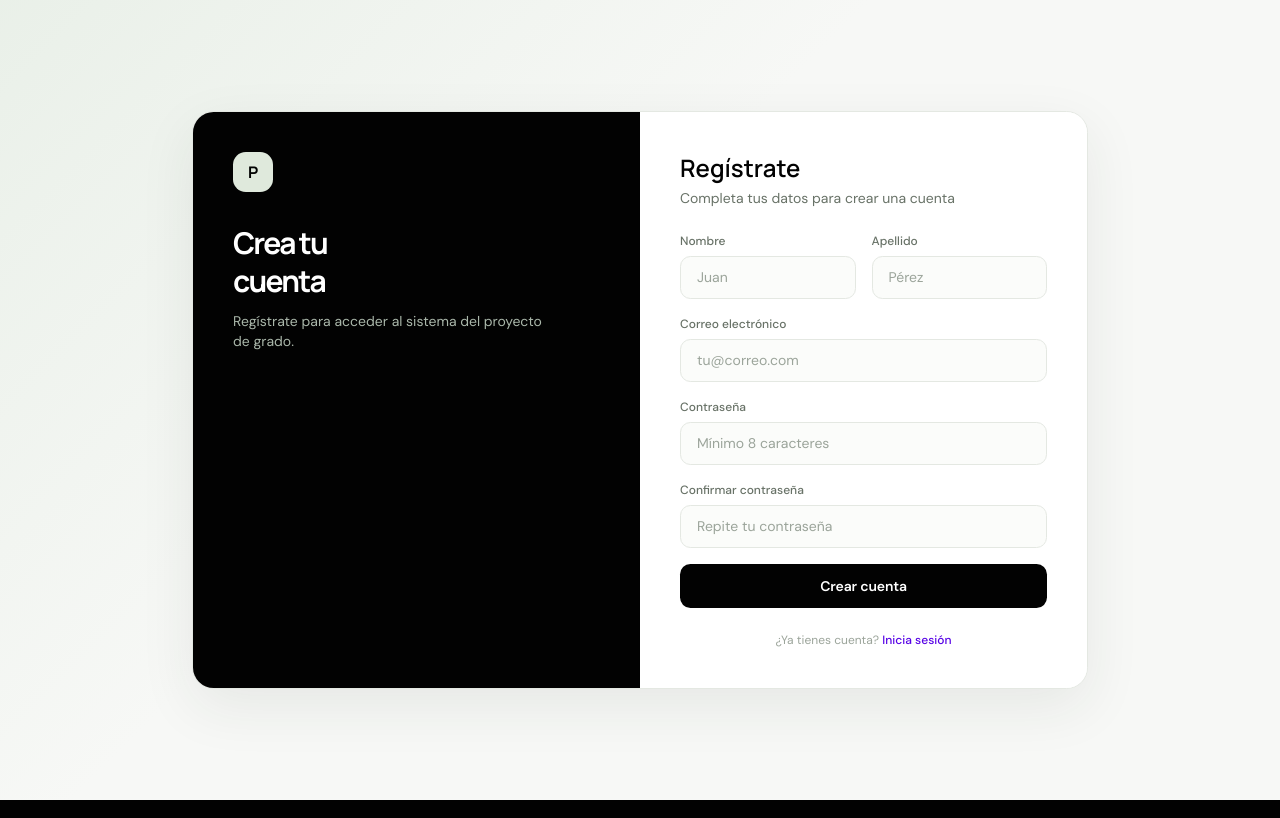
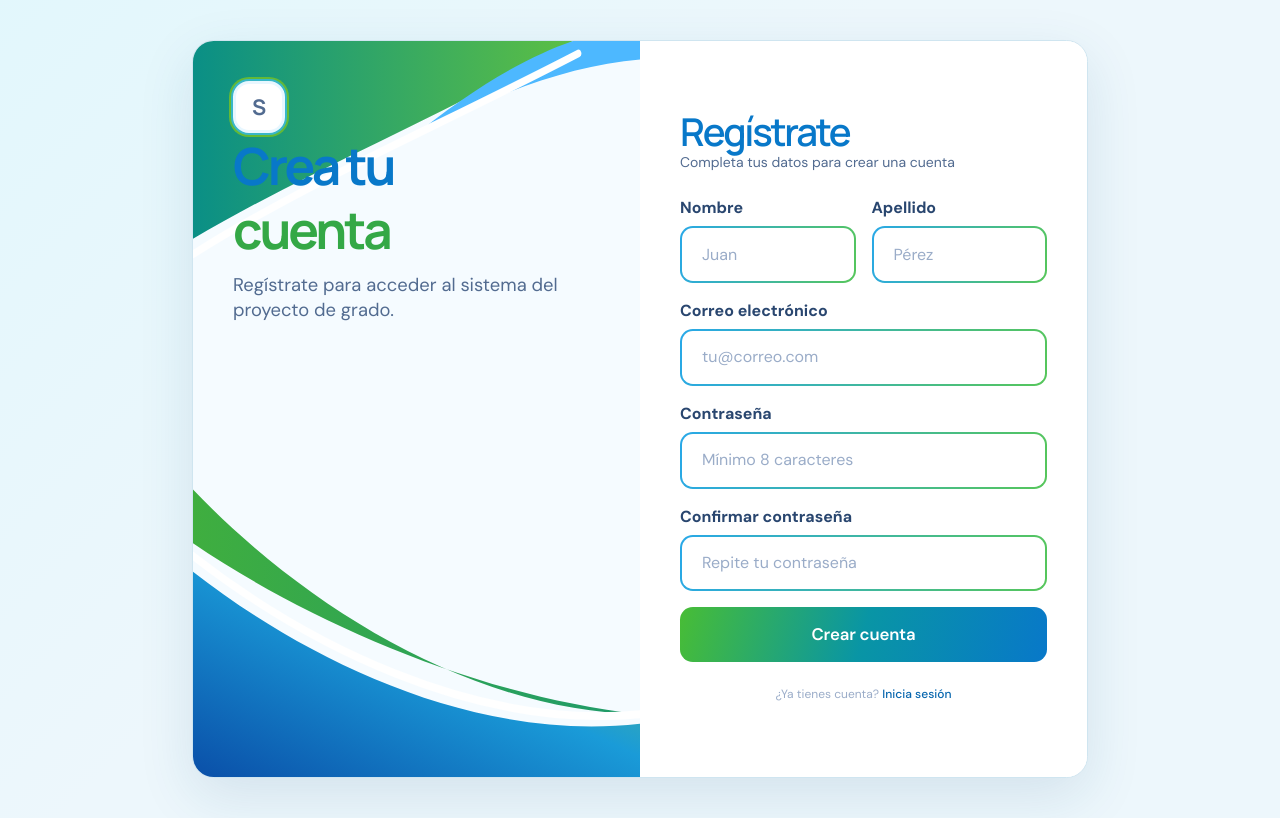
Before and after one commit to rcomunica/SmartGrade, a PHP site: page /views/register.php in a window 1280 px wide. Run offline with PHP 8.4, Linux system fonts and the light colour scheme; a stand-in replaces the project's code that opens the database connection; some libraries are stand-ins or nearby versions.

Commit message:
New UX/UI Desing

```diff
--- a/views/css/styles.css
+++ b/views/css/styles.css
@@ -5,35 +5,35 @@
 
 :root {
   /* --- Colores fondo --- */
-  --color-bg: #f7f8f6;
+  --color-bg: #f4f9fc;
   --color-surface: #ffffff;
-  --color-surface-alt: #f0f3ee;
-  --color-border: #e4e8e2;
+  --color-surface-alt: #e9f5fb;
+  --color-border: #d8e8f0;
   --color-border-focus: var(--color-primary);
 
   /* --- Texto --- */
-  --color-text: #020202;
-  --color-text-muted: #687267;
-  --color-text-dim: #9ba49a;
+  --color-text: #17345b;
+  --color-text-muted: #526b90;
+  --color-text-dim: #9aacc8;
   --color-text-inverse: #ffffff;
 
   /* --- Marca / acciones botones, etc. --- */
-  --color-primary: #5800e6;
-  --color-primary-hover: #5600e6;
-  --color-primary-soft: #e6eee5;
+  --color-primary: #0878c9;
+  --color-primary-hover: #0565ae;
+  --color-primary-soft: #e4f2fb;
 
   /* --- Estados --- */
-  --color-danger: #b45e52;
-  --color-danger-border: #efd8d2;
-  --color-danger-bg: #fbefec;
-
-  --color-success: #4d7b5b;
-  --color-success-border: #d5e7d8;
-  --color-success-bg: #edf7ef;
+  --color-danger: #b44e57;
+  --color-danger-border: #f0d5d8;
+  --color-danger-bg: #fff0f1;
+
+  --color-success: #269b62;
+  --color-success-border: #cfe9dc;
+  --color-success-bg: #edf9f2;
 
   /* --- Superficies interactivas (hover states, inputs) --- */
-  --color-overlay-soft: #f5f7f4;
-  --color-overlay-medium: #edf1eb;
+  --color-overlay-soft: #fbfdff;
+  --color-overlay-medium: #eaf4fa;
 
   /* --- Tipografía --- */
   --font-body: "DM Sans", sans-serif;
@@ -156,13 +156,13 @@ body {
 }
 
 .btn-primary {
-  background-color: var(--color-primary);
+  background: linear-gradient(105deg, #48bd35 0%, #0995a5 50%, #0878c9 100%);
   color: var(--color-text-inverse);
   width: 100%;
 }
 
 .btn-primary:hover {
-  background-color: var(--color-primary-hover);
+  background: linear-gradient(105deg, #3eab2e 0%, #078592 50%, #0565ae 100%);
 }
 
 .btn:disabled {
@@ -265,7 +265,7 @@ body {
   width: 2.5rem;
   height: 2.5rem;
   border-radius: var(--radius-lg);
-  background-color: var(--color-text);
+  background: linear-gradient(145deg, #0878c9, #49ba38);
   color: var(--color-text-inverse);
   display: flex;
   align-items: center;
@@ -700,7 +700,7 @@ body {
   width: 2.35rem;
   height: 2.35rem;
   border-radius: 50%;
-  background: #dfe9dc;
+  background: var(--color-primary-soft);
   color: var(--color-primary-hover);
 }
 
@@ -722,7 +722,7 @@ body {
 
 .input:focus {
   border-color: var(--color-primary);
-  box-shadow: 0 0 0 3px rgba(77, 107, 82, 0.12);
+  box-shadow: 0 0 0 3px rgba(8, 120, 201, 0.12);
 }
 
 .btn {
@@ -732,11 +732,11 @@ body {
 }
 
 .btn-primary {
-  background: var(--color-text);
+  background: linear-gradient(105deg, #48bd35 0%, #0995a5 50%, #0878c9 100%);
 }
 
 .btn-primary:hover {
-  background: var(--color-primary-hover);
+  background: linear-gradient(105deg, #3eab2e 0%, #078592 50%, #0565ae 100%);
 }
 
 main.p-6 {
@@ -845,7 +845,7 @@ main.p-6 table tbody tr:hover {
 
 .widget-card:first-child .widget-icon {
   background: rgba(255, 255, 255, 0.12);
-  color: #dfe9dc;
+  color: #a8e68d;
 }
 
 .badge-pill {
@@ -948,38 +948,139 @@ details.card > summary::-webkit-details-marker {
 
 body.auth-shell {
   background:
-    linear-gradient(135deg, rgba(230, 238, 229, 0.8), transparent 42%),
-    var(--color-bg);
+    linear-gradient(135deg, rgba(225, 247, 252, 0.9), transparent 42%),
+    #edf7fc;
 }
 
 .auth-card {
+  max-width: 76rem;
+  min-height: 46rem;
   border-radius: 1.35rem;
-  border-color: var(--color-border);
-  box-shadow: 0 18px 55px rgba(42, 52, 42, 0.08);
+  border-color: #cfe5f0;
+  box-shadow: 0 18px 55px rgba(21, 83, 123, 0.12);
 }
 
 .auth-aside {
-  min-height: 31rem;
-  background: var(--color-text);
+  min-height: 46rem;
+  isolation: isolate;
+  background:
+    linear-gradient(158deg, transparent 0 14%, rgba(255, 255, 255, 0.96) 14.2% 18%, transparent 18.3%),
+    linear-gradient(17deg, #0878c9 0%, #0878c9 30%, #45b83b 58%, #0a9c9e 100%);
   color: white;
 }
 
 .auth-aside .brand-badge {
-  background: #dfe9dc;
-  color: var(--color-text);
+  width: 3.25rem;
+  height: 3.25rem;
+  border: 3px solid #e8f7ff;
+  border-radius: 1rem;
+  background: #ffffff;
+  color: #526b90;
+  box-shadow: 0 0 0 2px #38b6c8, 0 0 0 4px #63b936;
+  font-size: 1.35rem;
 }
 
 .auth-aside h1 {
-  color: white;
+  color: #0878c9;
+  font-size: clamp(2.6rem, 4vw, 3.6rem);
   letter-spacing: -0.06em;
 }
 
 .auth-aside p {
-  color: #aab7aa;
+  color: #526b90;
+  font-size: 1.15rem;
+  line-height: 1.35;
+}
+
+.aside-wave {
+  position: absolute;
+  z-index: 0;
+  width: 100%;
+  height: auto;
+  pointer-events: none;
+}
+
+.aside-wave-top {
+  top: 0;
+  left: 0;
+  height: 42%;
+}
+
+.aside-wave-bottom {
+  right: 0;
+  bottom: 0;
+  height: 43%;
+}
+
+.auth-register .auth-aside {
+  background: #f5fbff;
+}
+
+.auth-register .auth-aside .t-blue {
+  color: #0878c9;
+}
+
+.auth-register .auth-aside .t-green {
+  color: #34a846;
+}
+
+.auth-register .auth-aside .aside-text {
+  max-width: 26rem;
+  margin-top: 0.75rem;
+  color: #526b90;
+  font-size: 1.15rem;
+  line-height: 1.35;
+}
+
+.auth-shell:not(.auth-register) .auth-aside h1 {
+  color: #ffffff;
+}
+
+.auth-shell:not(.auth-register) .auth-aside p {
+  color: #d8edf8;
 }
 
 .auth-form {
-  background: rgba(255, 255, 255, 0.9);
+  background: rgba(255, 255, 255, 0.96);
+  padding: 3.5rem 3.15rem;
+}
+
+.auth-form h2 {
+  color: #0878c9;
+  font-size: clamp(2rem, 3vw, 2.6rem);
+  letter-spacing: -0.06em;
+}
+
+.auth-form .field-label {
+  color: #29466f;
+  font-size: 1rem;
+  font-weight: 700;
+}
+
+.auth-form .input {
+  min-height: 3.55rem;
+  border: 2px solid transparent;
+  border-radius: 0.8rem;
+  background:
+    linear-gradient(#fff, #fff) padding-box,
+    linear-gradient(105deg, #28a8e8, #56c65a) border-box;
+  font-size: 1rem;
+  padding-inline: 1.25rem;
+}
+
+.auth-form .input:focus {
+  border-color: transparent;
+  box-shadow: 0 0 0 3px rgba(8, 120, 201, 0.16);
+}
+
+.auth-form .btn-primary {
+  min-height: 3.4rem;
+  font-size: 1.05rem;
+  border-radius: 0.8rem;
+}
+
+.brand-green {
+  color: #34a846;
 }
 
 @media (max-width: 767px) {
@@ -993,6 +1094,14 @@ body.auth-shell {
 
   .auth-form {
     padding: 1.5rem;
+  }
+
+  .auth-card {
+    min-height: auto;
+  }
+
+  .auth-form h2 {
+    font-size: 2rem;
   }
 }
 
--- a/views/goals/index.php
+++ b/views/goals/index.php
@@ -51,7 +51,7 @@ $status_labels = [
 
             <main class="p-6 space-y-6">
                 <div>
-                    <h2 class="font-display text-xl font-semibold text-heading">Gestión de metas</h2>
+                    <h2 class="font-display text-xl font-semibold text-heading text-blue-400">Gestión de metas</h2>
                     <p class="text-muted text-sm mt-1">Define, actualiza y da seguimiento a tus objetivos académicos.</p>
                 </div>
 
--- a/views/register.php
+++ b/views/register.php
@@ -25,19 +25,51 @@ function old($field, $old)
     ?>
 </head>
 
-<body class="min-h-screen flex items-center justify-center px-4 py-10 auth-shell">
+<body class="min-h-screen flex items-center justify-center px-4 py-10 auth-shell auth-register">
 
     <div class="w-full max-w-4xl grid md:grid-cols-2 card overflow-hidden shadow-elevated auth-card">
 
         <!-- Panel izquierdo: contexto / marca -->
         <div class="hidden md:flex flex-col justify-between card-panel p-10 relative overflow-hidden auth-aside">
 
+            <!-- Ola superior -->
+            <svg class="aside-wave aside-wave-top" viewBox="0 0 400 200" preserveAspectRatio="none" aria-hidden="true">
+                <defs>
+                    <linearGradient id="gTop" x1="0" y1="0" x2="1" y2="0">
+                        <stop offset="0" stop-color="#0a8f86"/>
+                        <stop offset="1" stop-color="#5cbf44"/>
+                    </linearGradient>
+                </defs>
+                <path d="M0,0 H340 C220,50 100,85 0,128 Z" fill="url(#gTop)"/>
+                <path d="M340,0 H400 V12 C330,16 250,40 190,66 C250,30 300,10 340,0 Z" fill="#4db8ff"/>
+                <path d="M0,138 C100,92 220,55 345,8" fill="none" stroke="#fff" stroke-width="5" stroke-linecap="round"/>
+            </svg>
+
+            <!-- Ola inferior -->
+            <svg class="aside-wave aside-wave-bottom" viewBox="0 0 400 200" preserveAspectRatio="none" aria-hidden="true">
+                <defs>
+                    <linearGradient id="gBlue" x1="0" y1="1" x2="1" y2="0">
+                        <stop offset="0" stop-color="#0a4fa8"/>
+                        <stop offset=".55" stop-color="#1a9bd8"/>
+                        <stop offset="1" stop-color="#6cc96a"/>
+                    </linearGradient>
+                    <linearGradient id="gGreen" x1="0" y1="0" x2="1" y2="0">
+                        <stop offset="0" stop-color="#3fae3f"/>
+                        <stop offset="1" stop-color="#1f9a6a"/>
+                    </linearGradient>
+                </defs>
+                <path d="M0,18 C100,92 250,158 400,160 C250,148 100,100 0,52 Z" fill="url(#gGreen)"/>
+                <path d="M0,70 C100,125 250,178 400,166 V200 H0 Z" fill="url(#gBlue)"/>
+                <path d="M0,60 C100,115 250,170 400,160" fill="none" stroke="#fff" stroke-width="5" stroke-linecap="round"/>
+            </svg>
+
             <div class="relative z-10">
-                <div class="brand-badge">P</div>
-                <h1 class="font-display text-3xl font-bold mt-8 text-heading leading-tight">
-                    Crea tu<br>cuenta
+                <div class="brand-badge">S</div>
+                <h1 class="font-display font-bold leading-tight">
+                    <span class="t-blue">Crea tu</span><br>
+                    <span class="t-green">cuenta</span>
                 </h1>
-                <p class="text-muted mt-3 text-sm max-w-xs">
+                <p class="aside-text">
                     Regístrate para acceder al sistema del proyecto de grado.
                 </p>
             </div>
```
